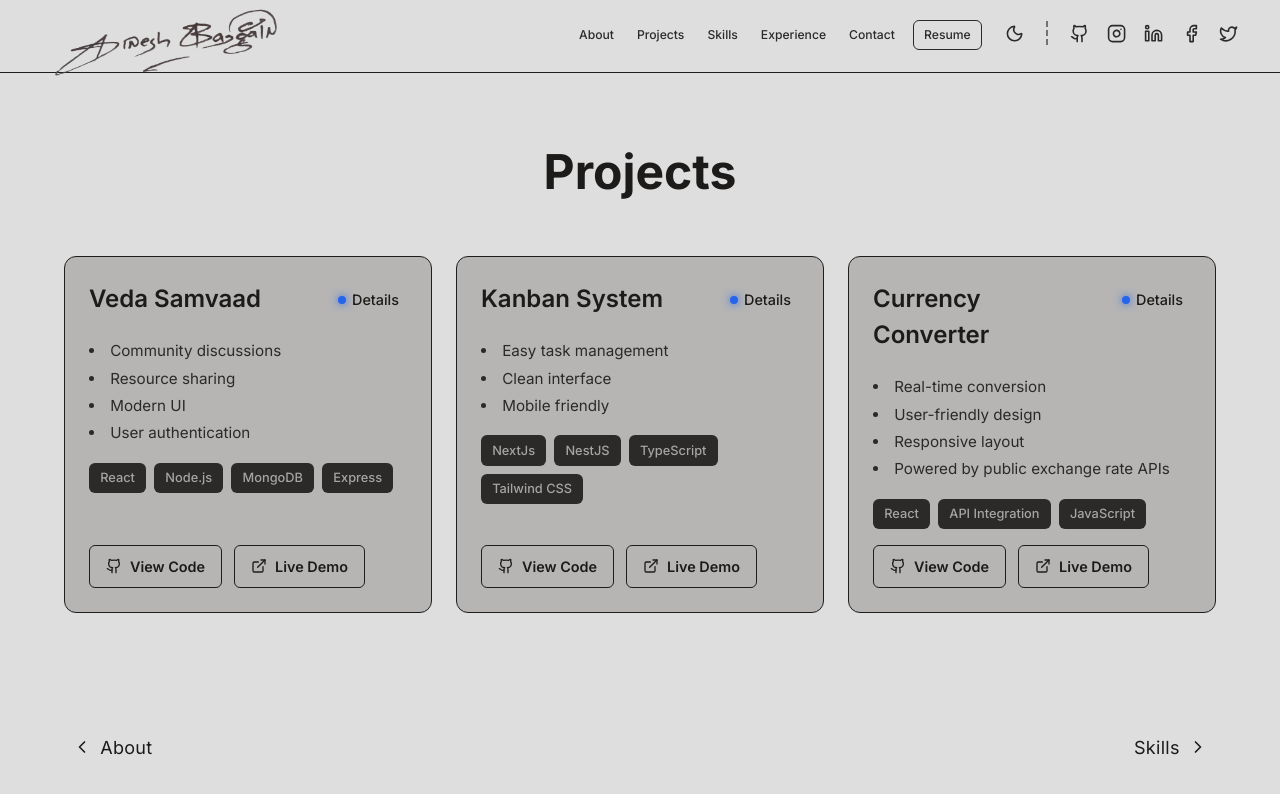
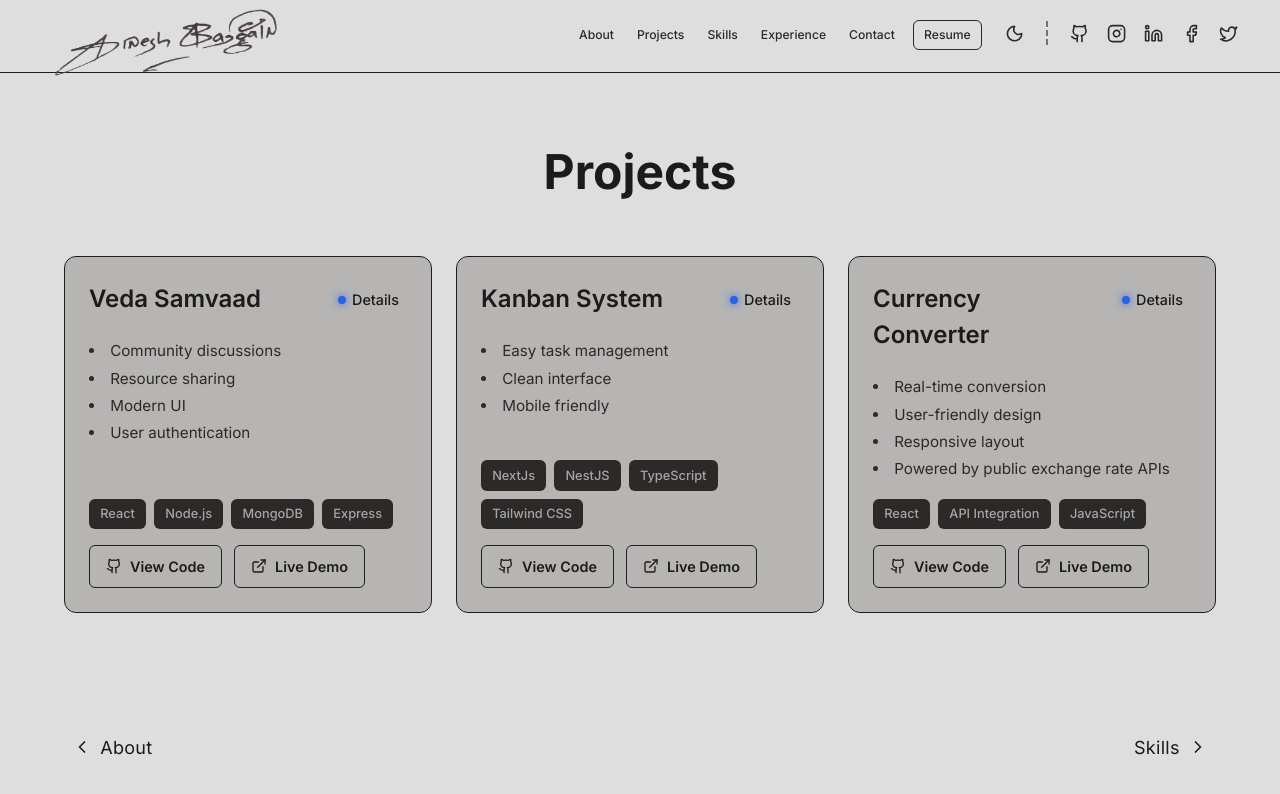
Before and after one commit to dinesh-bazgain/Portfolio, a Next.js app: page /project in a window 1280 px wide. Shown: the top 794 px of the page. Built offline with nearby package versions, Linux system fonts and the light colour scheme; a web font is replaced by a local one.

Commit message:
feat(project): enhance layout by adding flex properties to body and project tags

```diff
--- a/src/app/project/project.css
+++ b/src/app/project/project.css
@@ -174,12 +174,14 @@ body {
   color: var(--foreground);
   line-height: 1.8;
   font-size: 0.95rem;
+  flex-grow: 1;
 }
 
 .project-tags {
   display: flex;
   flex-wrap: wrap;
   gap: 0.5rem;
+  margin-top: auto;
 }
 
 .project-tag {
```
